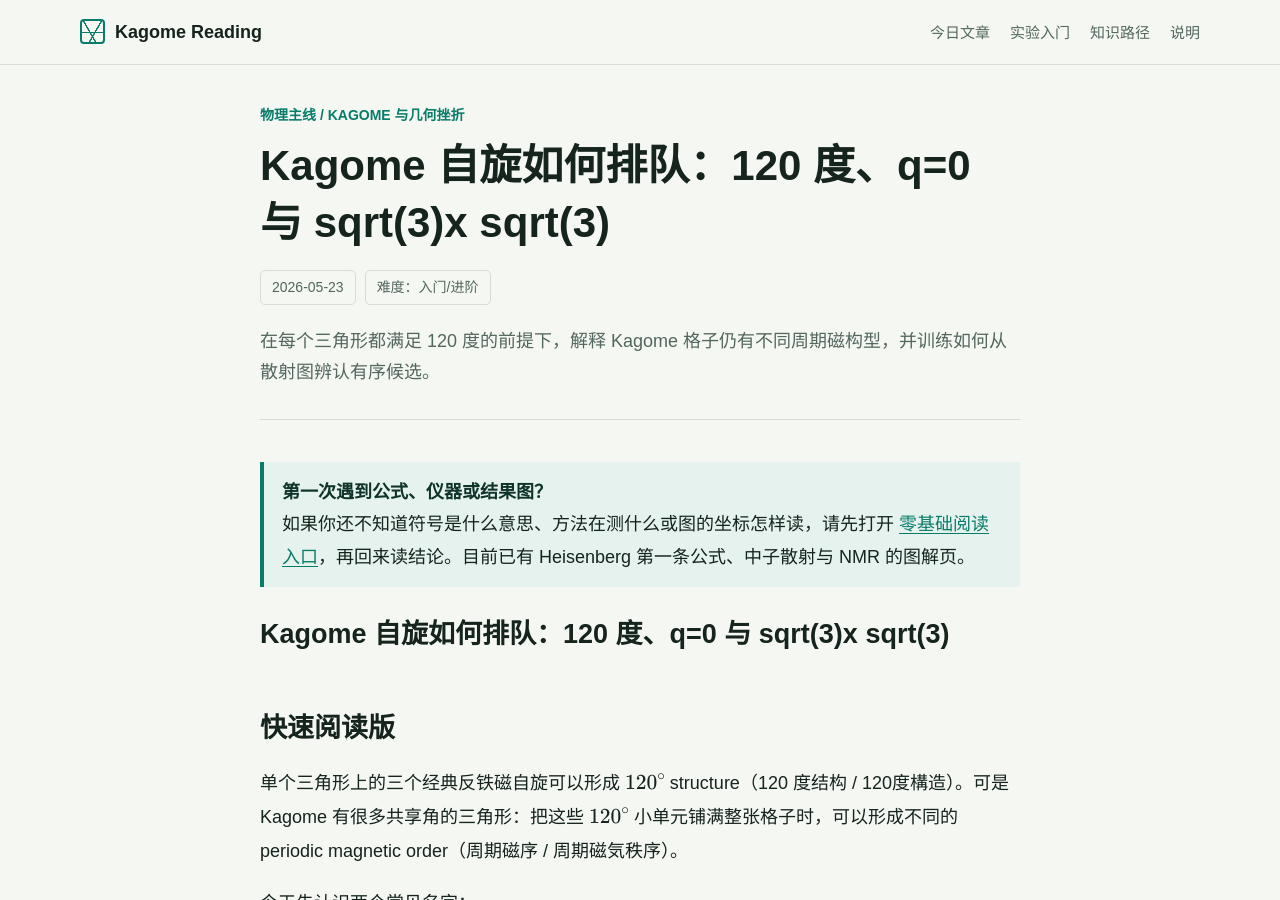
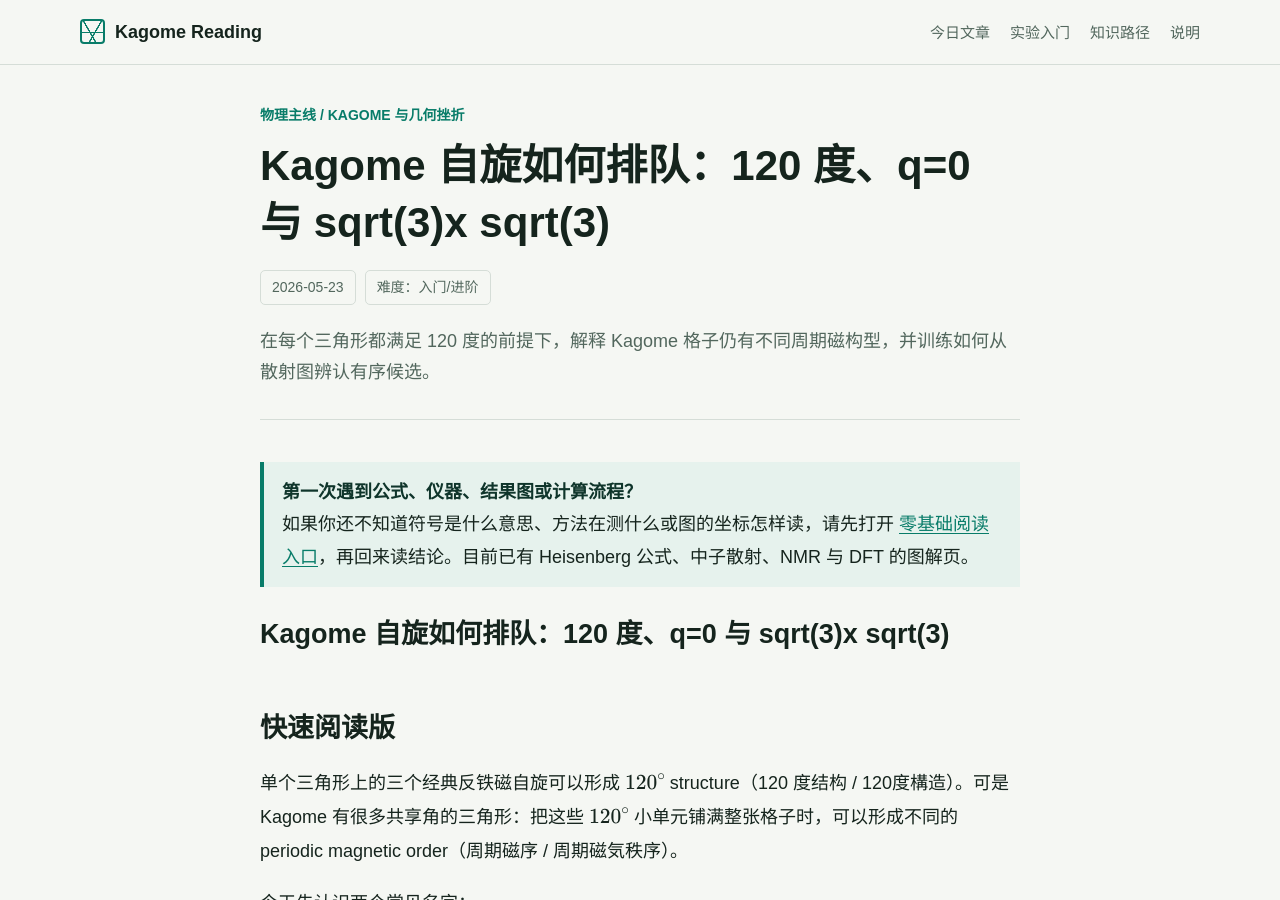
Before and after one commit to 7235212746-jpg/READING, a Jekyll site: the page built from physics/2026-05-23-kagome-magnetic-orders.md, in a window 1280 px wide and 900 px high. Built offline with Jekyll 4.4.1, drawn with Linux system fonts in a browser that asks for light colours.

Commit message:
content: surface DFT entry on article pages

```diff
--- a/_layouts/article.html
+++ b/_layouts/article.html
@@ -14,9 +14,9 @@ layout: default
   <div class="article-body">
     {% unless page.permalink contains '/methods/' %}
     <blockquote>
-      <strong>第一次遇到公式、仪器或结果图？</strong><br>
+      <strong>第一次遇到公式、仪器、结果图或计算流程？</strong><br>
       如果你还不知道符号是什么意思、方法在测什么或图的坐标怎样读，请先打开
-      <a href="{{ '/methods/' | relative_url }}">零基础阅读入口</a>，再回来读结论。目前已有 Heisenberg 第一条公式、中子散射与 NMR 的图解页。
+      <a href="{{ '/methods/' | relative_url }}">零基础阅读入口</a>，再回来读结论。目前已有 Heisenberg 公式、中子散射、NMR 与 DFT 的图解页。
     </blockquote>
     {% endunless %}
     {{ content }}
```
